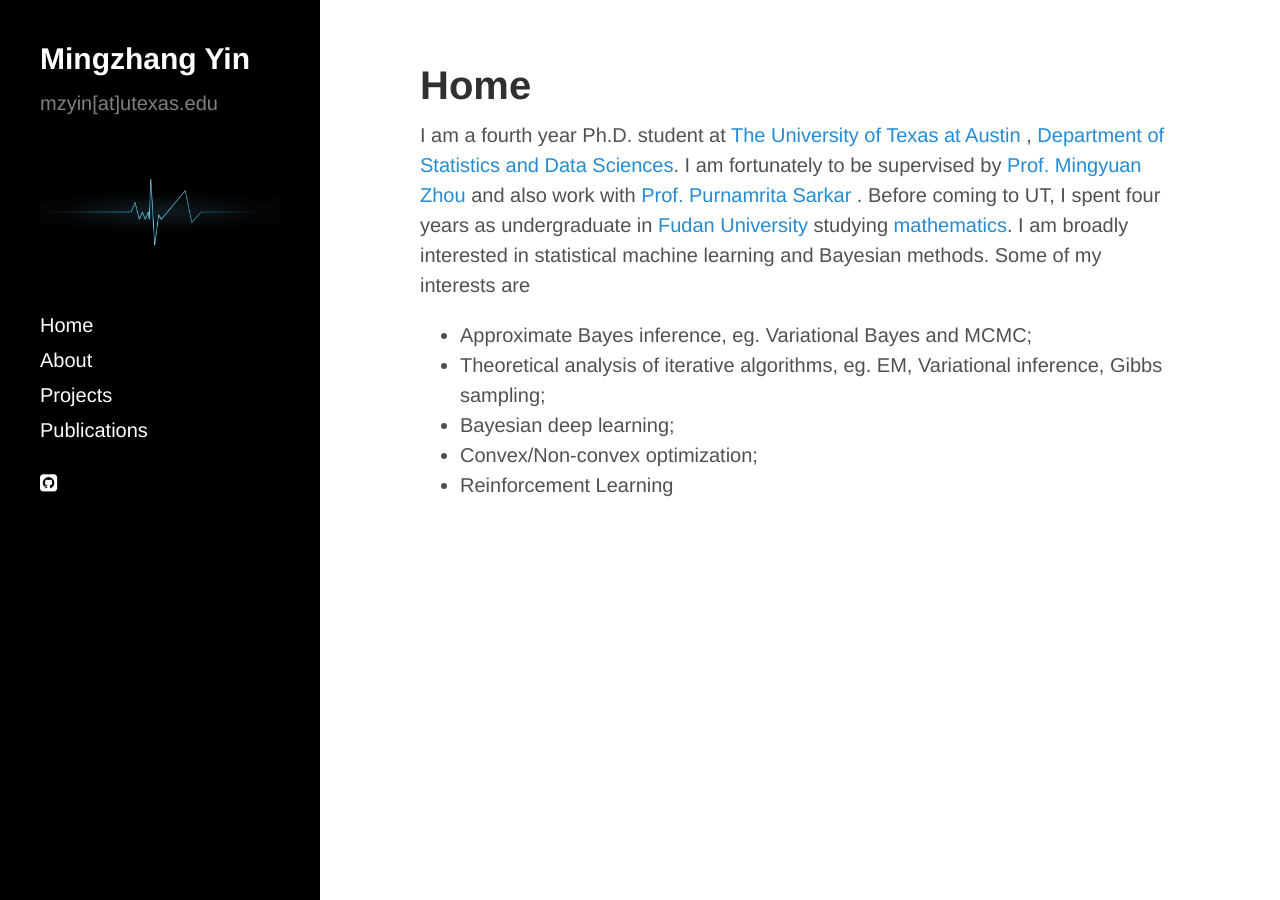
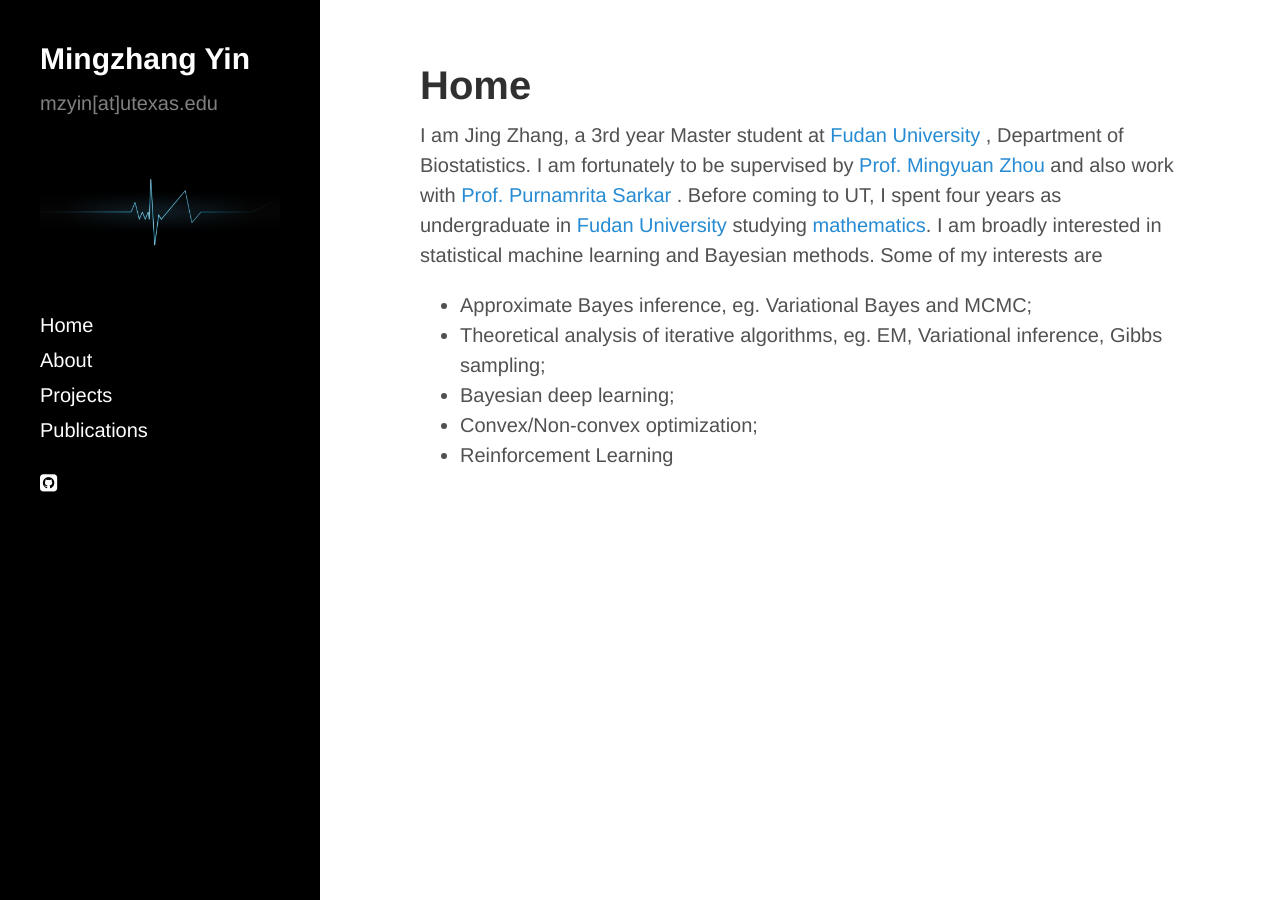
Before and after one commit to jingzhang1/jingzhang1.github.io, a Jekyll site: the page built from index.md, in a window 1280 px wide. Built offline with Jekyll 4.4.1, drawn with Linux system fonts in a browser that asks for light colours; nearby versions of some CDN libraries.

Commit message:
Update index.md

```diff
--- a/index.md
+++ b/index.md
@@ -10,8 +10,8 @@ title: Home
 <div>
 <div class="row">
   <p>
-  I am a fourth year Ph.D. student at
-  <a href="https://www.utexas.edu">The University of Texas at Austin</a> , <a href="https://stat.utexas.edu">Department of Statistics and Data Sciences</a>. I am fortunately to be supervised by
+  I am Jing Zhang, a 3rd year Master student at
+  <a href="https://www.utexas.edu">Fudan University</a> , Department of Biostatistics. I am fortunately to be supervised by
   <a href="https://mingyuanzhou.github.io">Prof. Mingyuan Zhou</a> and also work with   <a href="https://psarkar.github.io"> Prof. Purnamrita Sarkar </a>.  Before coming to UT, I spent four years as undergraduate in <a href="http://www.fudan.edu.cn/en/"> Fudan University</a> studying <a href="http://math.fudan.edu.cn/olden/Index.htm"> mathematics</a>.
   I am broadly interested in statistical machine learning and Bayesian methods. Some of my interests are
   <p>
```
